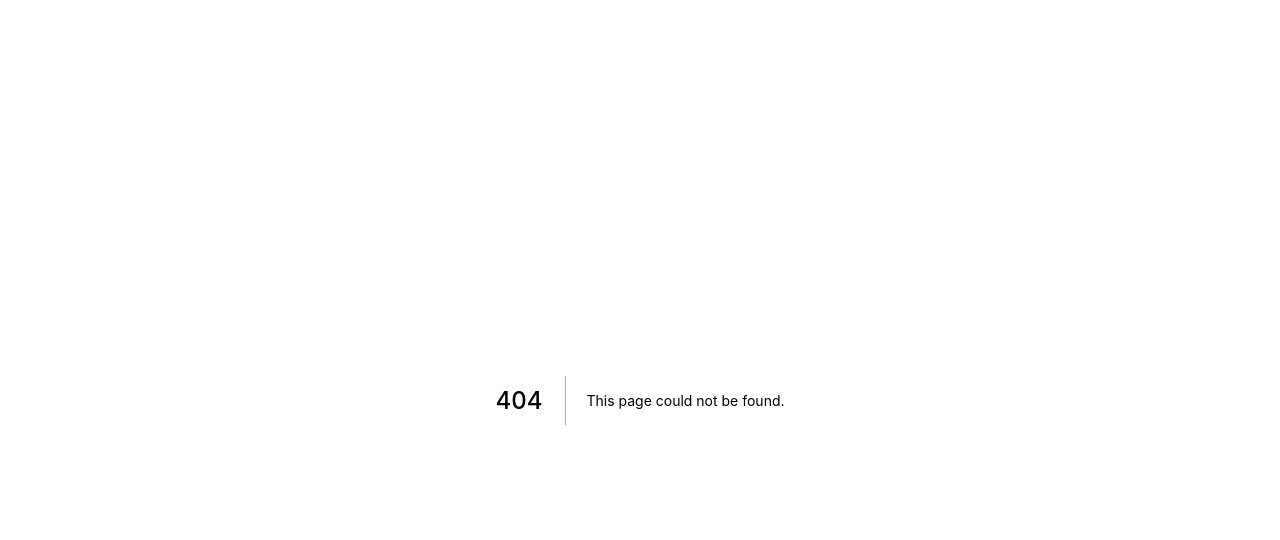
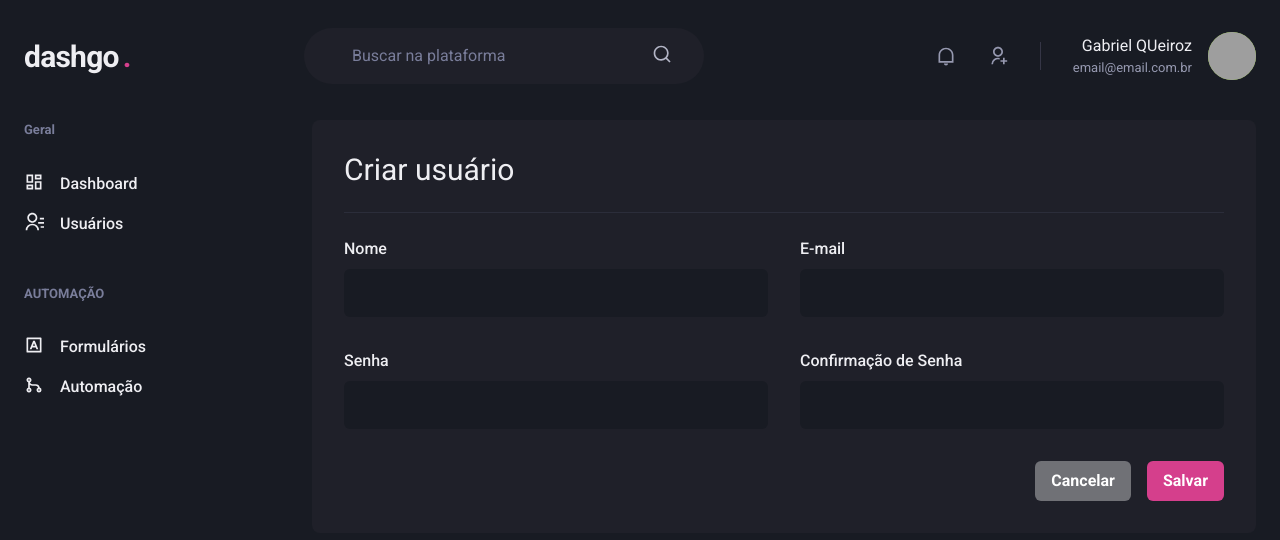
Before and after one commit to gabrielqoliveiraa/institutoPinheiro, a Next.js app: page /users/create in a window 1280 px wide. Before the commit this address had no page. Shown: the top 540 px of the page. Built offline with nearby package versions, Linux system fonts and the light colour scheme; grey boxes are pictures that could not be loaded.

Commit message:
:tada: UsersCreatePage

```diff
--- /dev/null
+++ b/src/pages/users/create.tsx
@@ -0,0 +1,42 @@
+import {Box, Flex, HStack, SimpleGrid, VStack, Button, Divider, Heading } from '@chakra-ui/react'
+import React from 'react'
+import { Input } from '../../components/Form/Input'
+import { Sidebar } from '../../components/Form/Sidebar'
+import { Header } from '../../components/Header'
+
+
+export default function CreateUser(){
+    return (
+        <Box>
+            <Header/>
+            <Flex w='100%' my='6' maxWidth={1480} mx='auto' px='6'>
+                <Sidebar/>
+
+                <Box flex='1' borderRadius={8} bg='gray.800' p='8'>
+                    <Heading size='lg' fontWeight='normal'>Criar usuário</Heading>
+                    <Divider my='6' borderColor='gray.700'/>
+
+                    <VStack spacing='8'>
+                        <SimpleGrid minChildWidth='240px' spacing='8' w='100%'>
+                            <Input name='name' label='Nome'/>
+                            <Input name='email' label='E-mail' type='email'/>
+                        </SimpleGrid>
+
+                        <SimpleGrid minChildWidth='240px' spacing='8' w='100%'>
+                            <Input name='password' type='password' label='Senha'/>
+                            <Input name='password_confirmation' label='Confirmação de Senha' type='password'/>
+                        </SimpleGrid>
+                    </VStack>
+
+                    <Flex mt='8' justify='flex-end'>
+                        <HStack spacing='4'>
+                            <Button colorScheme='whiteAlpha'>Cancelar</Button>
+                            <Button colorScheme='pink'>Salvar</Button>
+                        </HStack>
+
+                    </Flex>
+                </Box>
+            </Flex>
+        </Box>
+    )
+}
```
